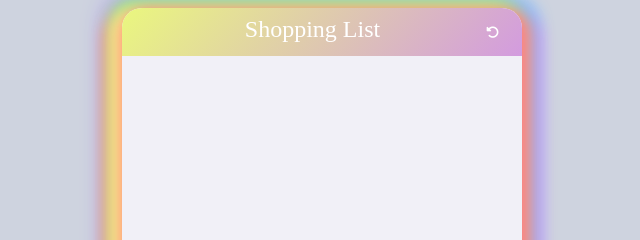
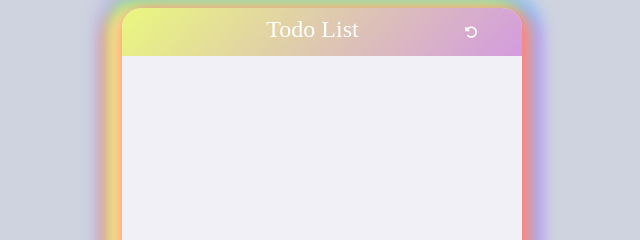
Before and after one commit to sejinniemma/TodoList, a plain HTML site: page index.html in a window 1280 px wide. Shown: the top 240 px of the page, 318-958 px from the left. Drawn offline with Linux system fonts and the light colour scheme.

Commit message:
complete

```diff
--- a/index.html
+++ b/index.html
@@ -4,14 +4,14 @@
     <meta charset="UTF-8">
     <meta http-equiv="X-UA-Compatible" content="IE=edge">
     <meta name="viewport" content="width=device-width, initial-scale=1.0">
-    <title>Shopping</title>
+    <title>Todo List</title>
     <script src="https://kit.fontawesome.com/8607ff6224.js" crossorigin="anonymous"></script>
     <link rel="stylesheet" href="style.css">
     <script src="main.js" defer></script>
 </head>
 <body>
     <section class="list">
-        <header class="header">Shopping List
+        <header class="header">Todo List
                 <span class="reset"><i class="fas fa-undo-alt"></i></span>
         </header>
         <ul class="items">
```
